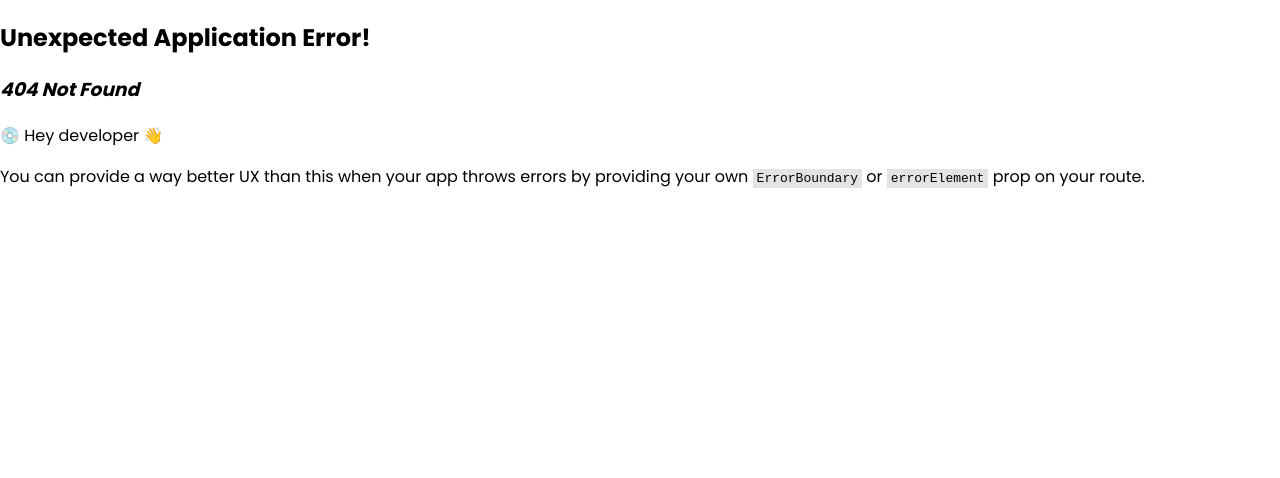
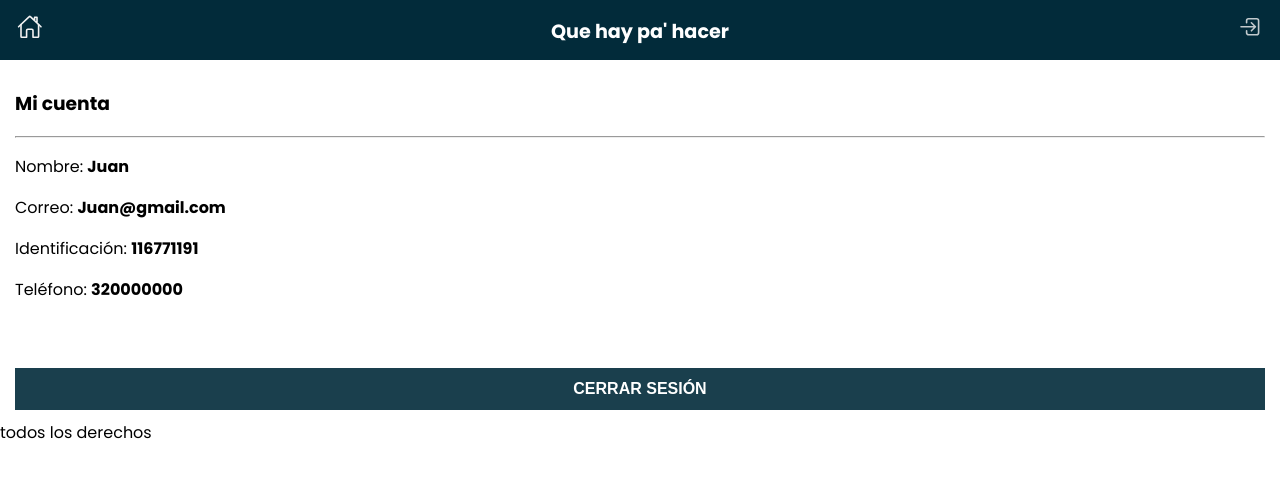
Before and after one commit to jsuazag/cedesistemas-fs-2023-2, a React (Vite) app in the folder quehaypahacer-app/: page /profile in a window 1280 px wide. Before the commit this address had no page. Shown: the top 478 px of the page. Built offline with nearby package versions, Linux system fonts and the light colour scheme.

Commit message:
add: use state on categories

```diff
--- a/quehaypahacer-app/src/components/Topbar/index.jsx
+++ b/quehaypahacer-app/src/components/Topbar/index.jsx
@@ -4,7 +4,7 @@ import { Link } from 'react-router-dom'
 
 export const Topbar = () => {
 
-  const isAuth = true
+  const isAuth = false
 
   return (
     <TopbarContainer>
--- /dev/null
+++ b/quehaypahacer-app/src/pages/Confirmation/index.jsx
@@ -0,0 +1,15 @@
+import { Layout } from '../../components/Layout'
+
+export const Confirmation = () => {
+
+  return (
+    <Layout>
+      <h2>¡Reserva confirmada!</h2>
+      <p>
+        ¡Listo!, Tus tickets los podrás encontrar en tu bandeja
+        de correo electrónico
+      </p>
+      <p>Debes presentarlos al llegar</p>
+    </Layout>
+  )
+}
--- a/quehaypahacer-app/src/pages/Home/components/Categories/index.jsx
+++ b/quehaypahacer-app/src/pages/Home/components/Categories/index.jsx
@@ -1,6 +1,7 @@
 import { styled } from "styled-components"
 import { Category } from "../Category"
 import { IoMusicalNotes, IoColorPalette, IoFastFood, IoLaptop } from 'react-icons/io5'
+import { useState } from "react"
 
 const CategoriesContainer = styled.section`
   display: flex;
@@ -35,12 +36,25 @@ const CATEGORY_LIST = [
   },
 ]
 
+const ALL_CATEGORIES = 0
+
 export const Categories = () => {
+
+  const [categorySelected, setCategorySelected] = useState(ALL_CATEGORIES)
+
+  const onChangeCategory = (newCategoryId) => {
+    setCategorySelected(categorySelected === newCategoryId ? ALL_CATEGORIES : newCategoryId)
+  }
 
   return (
     <CategoriesContainer>
       {
-        CATEGORY_LIST.map(item => <Category name={item.name} icon={item.icon} color={item.color} />)
+        CATEGORY_LIST.map(item => <Category
+              isActive={categorySelected === item.id}
+              {...item}
+              onChangeCategory={onChangeCategory}
+            />
+          )
       }
     </CategoriesContainer>
   )
--- a/quehaypahacer-app/src/pages/Home/components/Category/index.jsx
+++ b/quehaypahacer-app/src/pages/Home/components/Category/index.jsx
@@ -4,7 +4,8 @@ import { COLORS } from '../../../../globalStyles'
 const CategoryWrapper = styled.div`
   width: 80px;
   height: 80px;
-  background-color: ${COLORS.secondary};
+  //background-color: ${COLORS.secondary};
+  background-color: ${  props => props.isActive ? COLORS.primary : COLORS.secondary };
   border-radius: 5px;
   margin: 0 5px;
   display: flex;
@@ -33,10 +34,15 @@ const IconWrapper = styled.div`
 
 export const Category = (props) => {
 
+  const categorySelection = () => {
+    //alert('clicked ' + props.id)
+    props.onChangeCategory(props.id)
+  }
+
   return (
-    <CategoryWrapper>
+    <CategoryWrapper isActive={props.isActive} onClick={categorySelection}>
       <IconWrapper>{props.icon}</IconWrapper>
-      <p>{props.name}</p>
+      <p>{props.name} { props.isActive ? 'T' : 'F' }</p>
     </CategoryWrapper>
   )
 }
--- a/quehaypahacer-app/src/pages/Home/index.jsx
+++ b/quehaypahacer-app/src/pages/Home/index.jsx
@@ -1,5 +1,4 @@
 import { Layout } from "../../components/Layout"
-import { Topbar } from "../../components/Topbar"
 import { Categories } from "./components/Categories"
 import { TopEvents } from "./components/TopEvents"
 
--- /dev/null
+++ b/quehaypahacer-app/src/pages/Profile/index.jsx
@@ -0,0 +1,19 @@
+import { Layout } from '../../components/Layout'
+import { Button } from '../../globalStyles'
+
+export const Profile = () => {
+
+  return (
+    <Layout>
+      <h3>Mi cuenta</h3>
+      <hr />
+      <p>Nombre: <strong>Juan</strong></p>
+      <p>Correo: <strong>Juan@gmail.com</strong></p>
+      <p>Identificación: <strong>116771191</strong></p>
+      <p>Teléfono: <strong>320000000</strong></p>
+
+      <br /><br />
+      <Button>Cerrar Sesión</Button>
+    </Layout>
+  )
+}
```
Also changed, not shown: quehaypahacer-app/src/App.jsx (+10 -0 lines).
